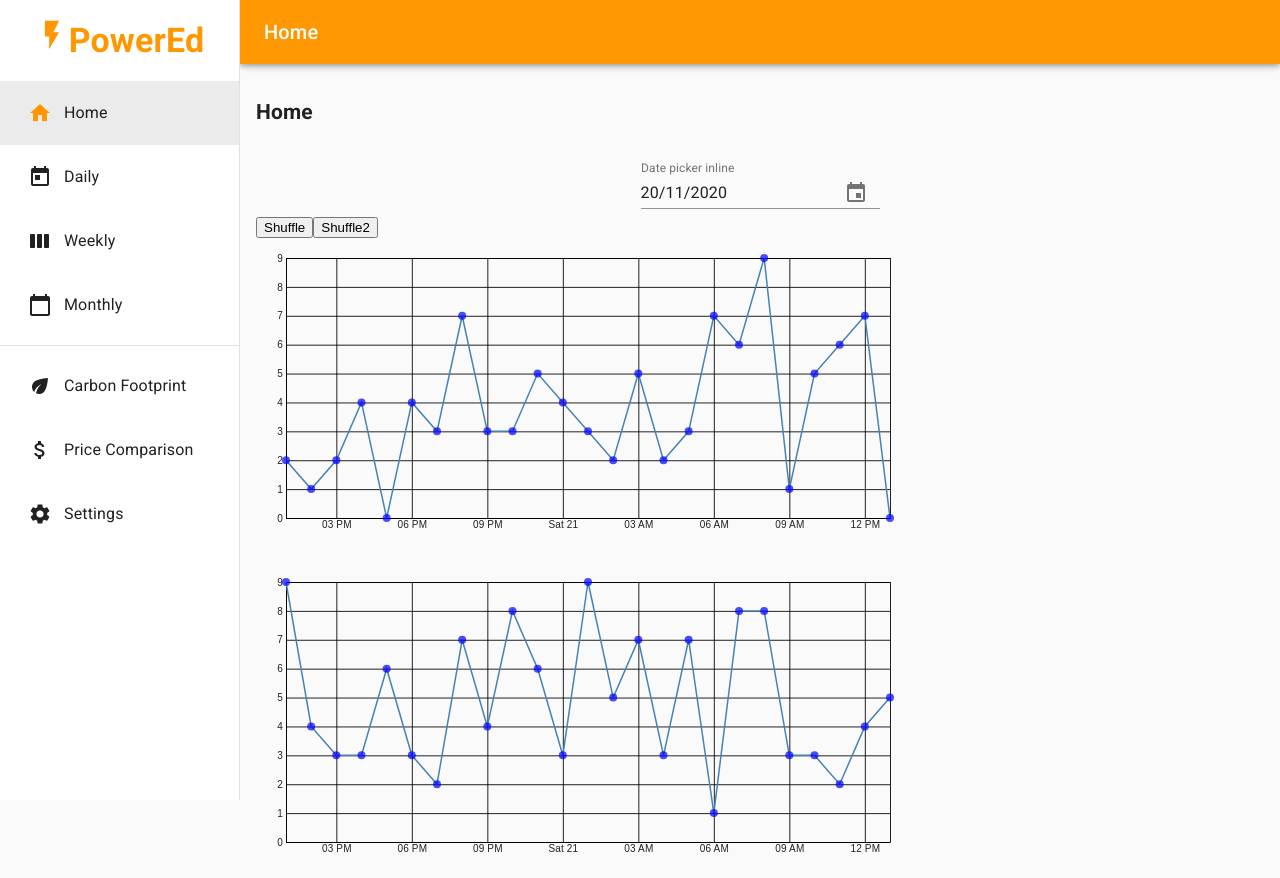
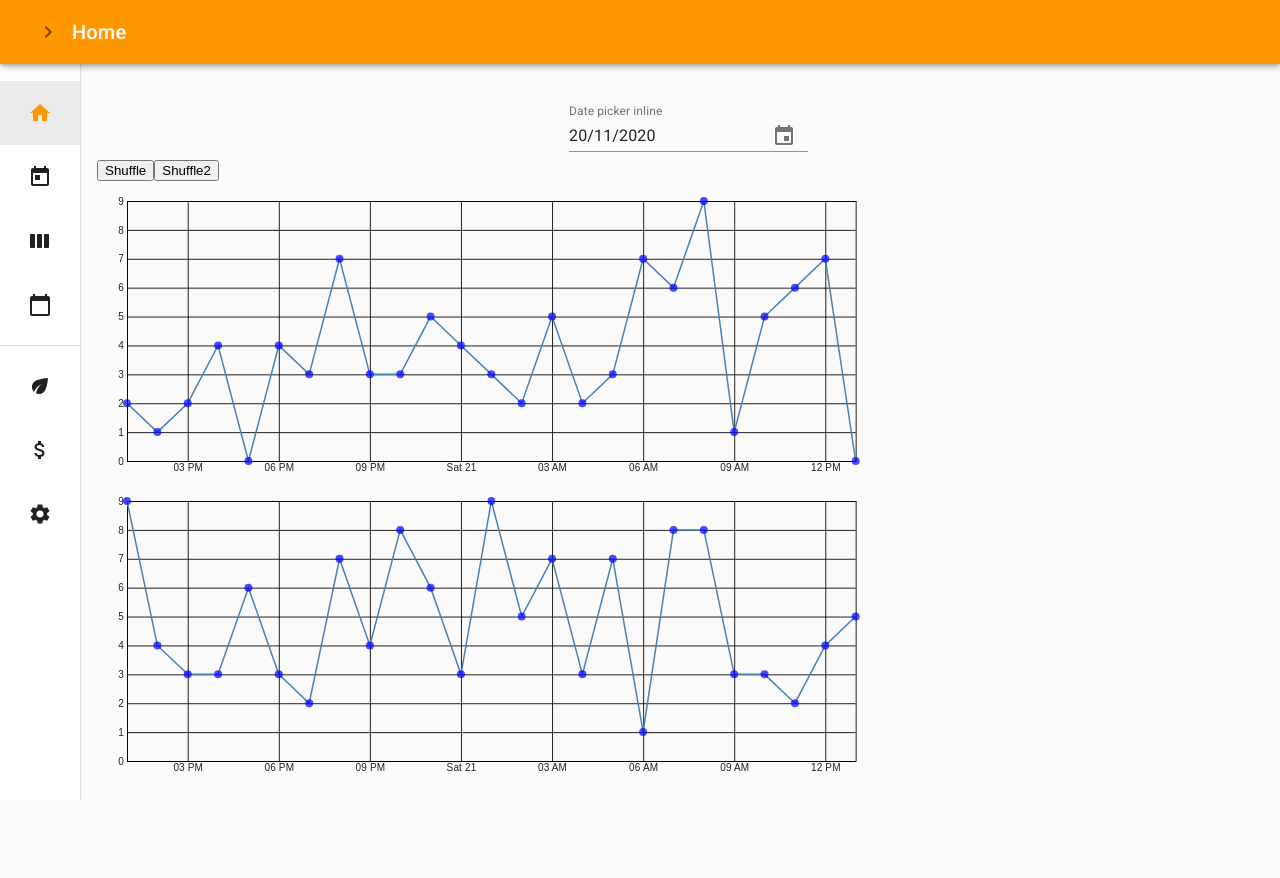
Before and after one commit to zozolina123/powered, a React (Create React App) app: page / in a window 1280 px wide. After the commit the page ends 800 px from the top, so only its background shows below. Built offline with nearby package versions, Linux system fonts and the light colour scheme.

Commit message:
refactor navbar

```diff
--- a/src/App.tsx
+++ b/src/App.tsx
@@ -8,7 +8,7 @@ import Helmet from 'react-helmet';
 import { BrowserRouter as Router, Route, Switch } from 'react-router-dom';
 
 import Home from './components/home/Home';
-import ResponsiveNavbar, { drawerWidth } from './components/navigation/ResponsiveNavbar';
+import ResponsiveNavbar from './components/navigation/common/ResponsiveNavbar';
 import Settings from './components/settings/Settings';
 import { DimProvider } from './components/utils/DimContext';
 import IntlProvider from './components/wrappers/IntlWrapper';
@@ -17,11 +17,14 @@ import CustomThemeProvider from './components/wrappers/ThemeWrapper';
 const useStyles = makeStyles((theme: Theme) =>
     createStyles({
         toolbar: theme.mixins.toolbar,
+        root: {
+            display: 'flex',
+        },
         content: {
             flexGrow: 1,
-            padding: theme.spacing(2),
+            paddingTop: theme.spacing(3),
             [theme.breakpoints.up('md')]: {
-                marginLeft: `${drawerWidth}px`,
+                paddingLeft: theme.spacing(2),
             },
         },
     }),
@@ -37,6 +40,7 @@ const App: React.FC = () => {
                     <DimProvider>
                         <Router>
                             <Helmet titleTemplate="%s | PowerEd" defaultTitle="PowerEd" />
+                            <div className={classes.root}>
                                 <ResponsiveNavbar />
                                 <main className={classes.content}>
                                     <div className={classes.toolbar} />
@@ -52,6 +56,7 @@ const App: React.FC = () => {
                                         </Route>
                                     </Switch>
                                 </main>
+                            </div>
                         </Router>
                     </DimProvider>
                 </CustomThemeProvider>
--- a/src/components/home/Home.tsx
+++ b/src/components/home/Home.tsx
@@ -23,17 +23,16 @@ function Home() {
     return (
         <>
             <DocumentTitle title="Home" />
-            <h2>Home</h2>
             <DatePicker />
             <button onClick={() => setData(generateArray())}>Shuffle</button>
             <button onClick={() => setData2(generateArray())}>Shuffle2</button>
-            <Grid container spacing={3}>
-                <Grid item xs={12} sm={8}>
+            <Grid container>
+                <Grid item xs={12} md={8}>
                     <DimProvider>
                         <Chart data={data} />
                     </DimProvider>
                 </Grid>
-                <Grid item xs={12} sm={8}>
+                <Grid item xs={12} md={8}>
                     <DimProvider>
                         <Chart data={data2} />
                     </DimProvider>
--- a/src/components/navigation/Drawer.tsx
+++ b/src/components/navigation/common/Drawer.tsx
@@ -34,7 +34,7 @@ export default function Drawer({ isMobileView, handleDrawerToggle, classes, loca
                             <IconButton color={location?.pathname === RoutesArray[text].route ? 'primary' : 'inherit'}>
                                 {<Icon iconType={text} />}
                             </IconButton>
-                            <ListItemText>
+                            <ListItemText style={{ paddingLeft: '20px' }}>
                                 <FormattedMessage id={text} />
                             </ListItemText>
                         </ListItem>
@@ -58,7 +58,7 @@ export default function Drawer({ isMobileView, handleDrawerToggle, classes, loca
                             <IconButton color={location?.pathname === RoutesArray[text].route ? 'primary' : 'inherit'}>
                                 {<Icon iconType={text} />}
                             </IconButton>
-                            <ListItemText>
+                            <ListItemText style={{ paddingLeft: '20px' }}>
                                 <FormattedMessage id={text} />
                             </ListItemText>
                         </ListItem>
--- a/src/components/navigation/NavigationUtils.tsx
+++ b/src/components/navigation/common/NavigationUtils.tsx
@@ -19,12 +19,16 @@ export interface RouteMap {
 
 export interface NavigationProps {
     handleDrawerToggle: () => void;
+    desktopOpen?: boolean;
     isMobileView: boolean;
     container: (() => HTMLElement) | undefined;
     classes: {
         link: string;
         drawerPaper: string;
         drawerHeader: string;
+        drawer: string;
+        drawerOpen: string;
+        drawerClose: string;
     };
 
     location: RouteProps['location'];
--- a/src/components/navigation/ResponsiveNavbar.tsx
+++ b/src/components/navigation/common/ResponsiveNavbar.tsx
@@ -5,26 +5,41 @@ import Hidden from '@material-ui/core/Hidden';
 import IconButton from '@material-ui/core/IconButton';
 import Toolbar from '@material-ui/core/Toolbar';
 import Typography from '@material-ui/core/Typography';
+import ChevronLeftIcon from '@material-ui/icons/ChevronLeft';
+import ChevronRightIcon from '@material-ui/icons/ChevronRight';
 import MenuIcon from '@material-ui/icons/Menu';
+import clsx from 'clsx';
 import React from 'react';
 import { FormattedMessage } from 'react-intl';
 import { useLocation } from 'react-router-dom';
 
-import DesktopNavbar from './DesktopNavbar';
-import MobileNavbar from './MobileNavbar';
+import DesktopNavbar from '../desktop/DesktopNavbar';
+import { useDesktopStyles } from '../desktop/DesktopNavBarStyling';
+import MobileNavbar from '../mobile/MobileNavbar';
+import { useMobileStyles } from '../mobile/MobileNavBarStyling';
 import { RoutesArray } from './NavigationUtils';
-import { useStyles } from './ResponsiveNavBarStyling';
 
 export const drawerWidth = 240;
 
 export default function ResponsiveNavbar(props: { window?: () => Window }): React.ReactElement {
     const { window } = props;
     const location = useLocation();
-    const classes = useStyles();
     const theme = useTheme();
-    const isMobileView = useMediaQuery(theme.breakpoints.down('md'));
+    const isMobileView = useMediaQuery(theme.breakpoints.down('sm'));
+    const classesDeskop = useDesktopStyles();
+    const classesMobile = useMobileStyles();
+    const classes = isMobileView ? classesMobile : classesDeskop;
 
     const [mobileOpen, setMobileOpen] = React.useState(false);
+    const [desktopOpen, setDesktopOpen] = React.useState(false);
+
+    const handleDrawerOpen = () => {
+        setDesktopOpen(true);
+    };
+
+    const handleDrawerClose = () => {
+        setDesktopOpen(false);
+    };
 
     const handleDrawerToggle = () => {
         setMobileOpen(!mobileOpen);
@@ -34,27 +49,40 @@ export default function ResponsiveNavbar(props: { window?: () => Window }): Reac
     const titleId = Object.keys(RoutesArray).find((key) => RoutesArray[key].route === location.pathname);
 
     return (
-        <div className={classes.root}>
+        <>
             <CssBaseline />
-            <AppBar position="fixed" className={classes.appBar}>
+            <AppBar
+                position="fixed"
+                className={clsx(classes.appBar, {
+                    [classes.appBarShift]: desktopOpen,
+                })}
+            >
                 <Toolbar>
+                    {isMobileView ? (
                         <IconButton
                             color="inherit"
                             aria-label="open drawer"
                             edge="start"
                             onClick={handleDrawerToggle}
-                        className={classes.menuButton}
+                            className={clsx(classes.menuButton, {
+                                [classes.hide]: desktopOpen,
+                            })}
                         >
                             <MenuIcon />
                         </IconButton>
+                    ) : (
+                        <IconButton onClick={desktopOpen ? handleDrawerClose : handleDrawerOpen}>
+                            {desktopOpen ? <ChevronLeftIcon /> : <ChevronRightIcon />}
+                        </IconButton>
+                    )}
                     <Typography variant="h6" noWrap>
                         <FormattedMessage id={titleId} />
                     </Typography>
                 </Toolbar>
             </AppBar>
-            <nav className={classes.drawer} aria-label="mailbox folders">
+            <nav aria-label="navigation">
                 {/* The implementation can be swapped with js to avoid SEO duplication of links. */}
-                <Hidden mdUp implementation="css">
+                <Hidden smUp implementation="css">
                     <MobileNavbar
                         theme={theme}
                         container={container}
@@ -68,6 +96,7 @@ export default function ResponsiveNavbar(props: { window?: () => Window }): Reac
                 </Hidden>
                 <Hidden smDown implementation="css">
                     <DesktopNavbar
+                        desktopOpen={desktopOpen}
                         container={container}
                         location={location}
                         classes={classes}
@@ -76,6 +105,6 @@ export default function ResponsiveNavbar(props: { window?: () => Window }): Reac
                     />
                 </Hidden>
             </nav>
-        </div>
+        </>
     );
 }
--- /dev/null
+++ b/src/components/navigation/desktop/DesktopNavBarStyling.ts
@@ -0,0 +1,79 @@
+import { createStyles, makeStyles, Theme } from '@material-ui/core/styles';
+
+import { drawerWidth } from '../common/ResponsiveNavbar';
+
+export const useDesktopStyles = makeStyles((theme: Theme) =>
+    createStyles({
+        root: {
+            width: '100vw',
+            display: 'flex',
+        },
+        appBar: {
+            zIndex: theme.zIndex.drawer + 1,
+            color: theme.palette.common.white,
+            transition: theme.transitions.create(['width', 'margin'], {
+                easing: theme.transitions.easing.sharp,
+                duration: theme.transitions.duration.leavingScreen,
+            }),
+        },
+        appBarShift: {
+            marginLeft: drawerWidth,
+            width: `calc(100% - ${drawerWidth}px)`,
+            transition: theme.transitions.create(['width', 'margin'], {
+                easing: theme.transitions.easing.sharp,
+                duration: theme.transitions.duration.enteringScreen,
+            }),
+        },
+        menuButton: {
+            marginRight: 36,
+        },
+        hide: {
+            display: 'none',
+        },
+        drawer: {
+            width: drawerWidth,
+            flexShrink: 0,
+            whiteSpace: 'nowrap',
+        },
+        drawerOpen: {
+            width: drawerWidth,
+            transition: theme.transitions.create('width', {
+                easing: theme.transitions.easing.sharp,
+                duration: theme.transitions.duration.enteringScreen,
+            }),
+        },
+        drawerClose: {
+            transition: theme.transitions.create('width', {
+                easing: theme.transitions.easing.sharp,
+                duration: theme.transitions.duration.leavingScreen,
+            }),
+            overflowX: 'hidden',
+            width: theme.spacing(10) + 1,
+        },
+        toolbar: {
+            display: 'flex',
+            alignItems: 'center',
+            justifyContent: 'flex-end',
+            padding: theme.spacing(0, 1),
+            // necessary for content to be below app bar
+            ...theme.mixins.toolbar,
+        },
+        content: {
+            flexGrow: 1,
+            padding: theme.spacing(3),
+        },
+        drawerPaper: {},
+        drawerHeader: {
+            display: 'flex',
+            alignItems: 'center',
+            color: theme.palette.primary.main,
+            marginTop: theme.spacing(1),
+            padding: theme.spacing(1),
+            justifyContent: 'center',
+        },
+        link: {
+            textDecoration: 'none',
+            color: 'inherit',
+        },
+    }),
+);
--- a/src/components/navigation/MobileNavbar.tsx
+++ b/src/components/navigation/desktop/DesktopNavbar.tsx
@@ -1,45 +1,43 @@
 import { Box, Drawer } from '@material-ui/core';
 import FlashOnIcon from '@material-ui/icons/FlashOn';
+import clsx from 'clsx';
 import React from 'react';
 import { Link } from 'react-router-dom';
 
-import DrawerContent from './Drawer';
-import { MobileNavigationProps, RoutesArray } from './NavigationUtils';
+import DrawerContent from '../common/Drawer';
+import { NavigationProps, RoutesArray } from '../common/NavigationUtils';
 
-export default function MobileNavbar({
-    mobileOpen,
-    setMobileOpen,
+export default function DesktopNavbar({
     handleDrawerToggle,
-    container,
-    theme,
     classes,
     location,
     isMobileView,
-}: MobileNavigationProps): React.ReactElement {
+    desktopOpen,
+}: NavigationProps): React.ReactElement {
     return (
         <Drawer
-            container={container}
-            variant="temporary"
-            anchor={theme.direction === 'rtl' ? 'right' : 'left'}
-            open={mobileOpen}
-            onClose={handleDrawerToggle}
+            variant="permanent"
+            className={clsx(classes.drawer, {
+                [classes.drawerOpen]: desktopOpen,
+                [classes.drawerClose]: !desktopOpen,
+            })}
             classes={{
-                paper: classes.drawerPaper,
-            }}
-            ModalProps={{
-                keepMounted: true, // Better open performance on mobile.
+                paper: clsx({
+                    [classes.drawerOpen]: desktopOpen,
+                    [classes.drawerClose]: !desktopOpen,
+                }),
             }}
         >
             <div className={classes.drawerHeader}>
-                <Box component="span" fontSize="h4.fontSize" fontWeight="fontWeightBold">
+                <Box component="span" fontSize="h4.fontSize" fontWeight="fontWeightBold" className={'logo'}>
                     <div
                         style={{
                             display: 'flex',
                             alignItems: 'center',
                         }}
                     >
-                        <Link onClick={() => setMobileOpen(false)} to={RoutesArray.Home.route} className={classes.link}>
-                            <FlashOnIcon style={{ fontSize: '2.125rem' }} />
+                        <Link to={RoutesArray.Home.route} className={classes.link}>
+                            <FlashOnIcon fontSize="inherit" />
                             PowerEd
                         </Link>
                     </div>
--- a/src/components/navigation/ResponsiveNavBarStyling.ts
+++ b/src/components/navigation/mobile/MobileNavBarStyling.ts
@@ -1,29 +1,22 @@
 import { createStyles, makeStyles, Theme } from '@material-ui/core/styles';
 
-import { drawerWidth } from './ResponsiveNavbar';
+import { drawerWidth } from '../common/ResponsiveNavbar';
 
-export const useStyles = makeStyles((theme: Theme) =>
+export const useMobileStyles = makeStyles((theme: Theme) =>
     createStyles({
         root: {
             display: 'flex',
         },
-        drawer: {
-            [theme.breakpoints.up('md')]: {
-                width: drawerWidth,
-                flexShrink: 0,
-            },
-        },
+        drawer: {},
+        drawerOpen: {},
+        drawerClose: {},
+        appBarShift: {},
+        hide: {},
         appBar: {
             color: theme.palette.common.white,
-            [theme.breakpoints.up('md')]: {
-                width: `calc(100% - ${drawerWidth}px)`,
-            },
         },
         menuButton: {
             marginRight: theme.spacing(2),
-            [theme.breakpoints.up('md')]: {
-                display: 'none',
-            },
         },
         // necessary for content to be below app bar
         toolbar: theme.mixins.toolbar,
--- a/src/components/navigation/DesktopNavbar.tsx
+++ b/src/components/navigation/mobile/MobileNavbar.tsx
@@ -3,33 +3,43 @@ import FlashOnIcon from '@material-ui/icons/FlashOn';
 import React from 'react';
 import { Link } from 'react-router-dom';
 
-import DrawerContent from './Drawer';
-import { NavigationProps, RoutesArray } from './NavigationUtils';
+import DrawerContent from '../common/Drawer';
+import { MobileNavigationProps, RoutesArray } from '../common/NavigationUtils';
 
-export default function DesktopNavbar({
+export default function MobileNavbar({
+    mobileOpen,
+    setMobileOpen,
     handleDrawerToggle,
+    container,
+    theme,
     classes,
     location,
     isMobileView,
-}: NavigationProps): React.ReactElement {
+}: MobileNavigationProps): React.ReactElement {
     return (
         <Drawer
+            container={container}
+            variant="temporary"
+            anchor={theme.direction === 'rtl' ? 'right' : 'left'}
+            open={mobileOpen}
+            onClose={handleDrawerToggle}
             classes={{
                 paper: classes.drawerPaper,
             }}
-            variant="permanent"
-            open
+            ModalProps={{
+                keepMounted: true, // Better open performance on mobile.
+            }}
         >
             <div className={classes.drawerHeader}>
-                <Box component="span" fontSize="h4.fontSize" fontWeight="fontWeightBold" className={'logo'}>
+                <Box component="span" fontSize="h4.fontSize" fontWeight="fontWeightBold">
                     <div
                         style={{
                             display: 'flex',
                             alignItems: 'center',
                         }}
                     >
-                        <Link to={RoutesArray.Home.route} className={classes.link}>
-                            <FlashOnIcon fontSize="inherit" />
+                        <Link onClick={() => setMobileOpen(false)} to={RoutesArray.Home.route} className={classes.link}>
+                            <FlashOnIcon style={{ fontSize: '2.125rem' }} />
                             PowerEd
                         </Link>
                     </div>
```
Lines whose indentation alone changed are shown as unchanged.
